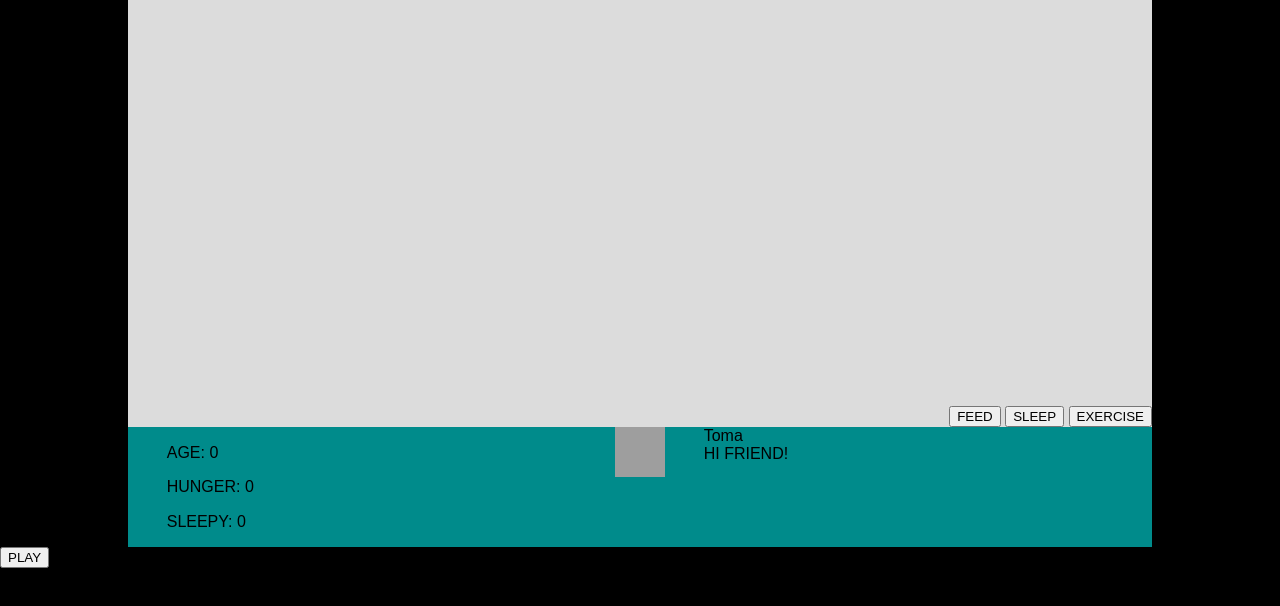
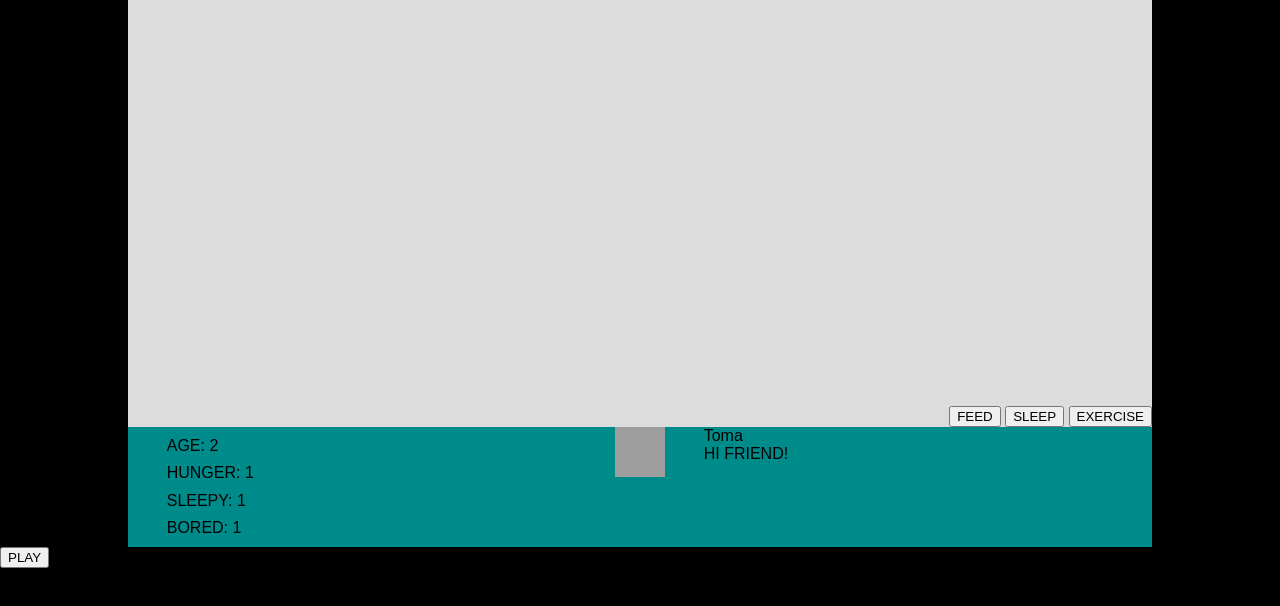
Before and after one commit to jpardike/Toma, a plain HTML site: page index.html in a window 1280 px wide. Both pictures are taken after a click on the button "PLAY". Shown: the part 90-696 px from the top of the page. Drawn offline with nearby package versions, Linux system fonts and the light colour scheme; grey boxes are pictures that could not be loaded.

Commit message:
Add: use jquery to display tomagatchi metrics on document

```diff
--- a/index.html
+++ b/index.html
@@ -35,6 +35,7 @@
                 <p class="age-text">AGE: 0</p>
                 <p class="hunger-text">HUNGER: 0</p>
                 <p class="sleepiness-text">SLEEPY: 0</p>
+                <p class="boredom-text">BORED: 0</p>
             </div>
             <div class="tomogatchi-image">
                 <img src="https://picsum.photos/id/1025/50" alt="">
--- a/js/app.js
+++ b/js/app.js
@@ -5,18 +5,25 @@
 class Tomagatchi {
     constructor(name) {
         this.name = name;
-        this.age = 0;
+        this.age = 2;
         this.hunger = 1;
         this.sleepiness = 1;
         this.boredom = 1;
     }
 }
 
+// function to create tomagatchi and display metrics
 const createToma = function (name) {
     const toma = new Tomagatchi(name);
-    console.log(toma);
+    // console.log();
+    $('.age-text').text(`AGE: ${toma.age}`);
+    $('.hunger-text').text(`HUNGER: ${toma.hunger}`);
+    $('.sleepiness-text').text(`SLEEPY: ${toma.sleepiness}`);
+    $('.boredom-text').text(`BORED: ${toma.boredom}`);
+    return toma;
 }
 
+// function that generates an image that represents the Tomagatchi
 const generateToma = function () {
     const $toma = $('<img />');
     $toma.addClass('toma');
@@ -24,6 +31,7 @@ const generateToma = function () {
     $('.gameplay-section').append($toma);
 }
 
+
 // button that starts game
 $('.play-button').on('click', function() {
     // console.log('button clicked');
```
